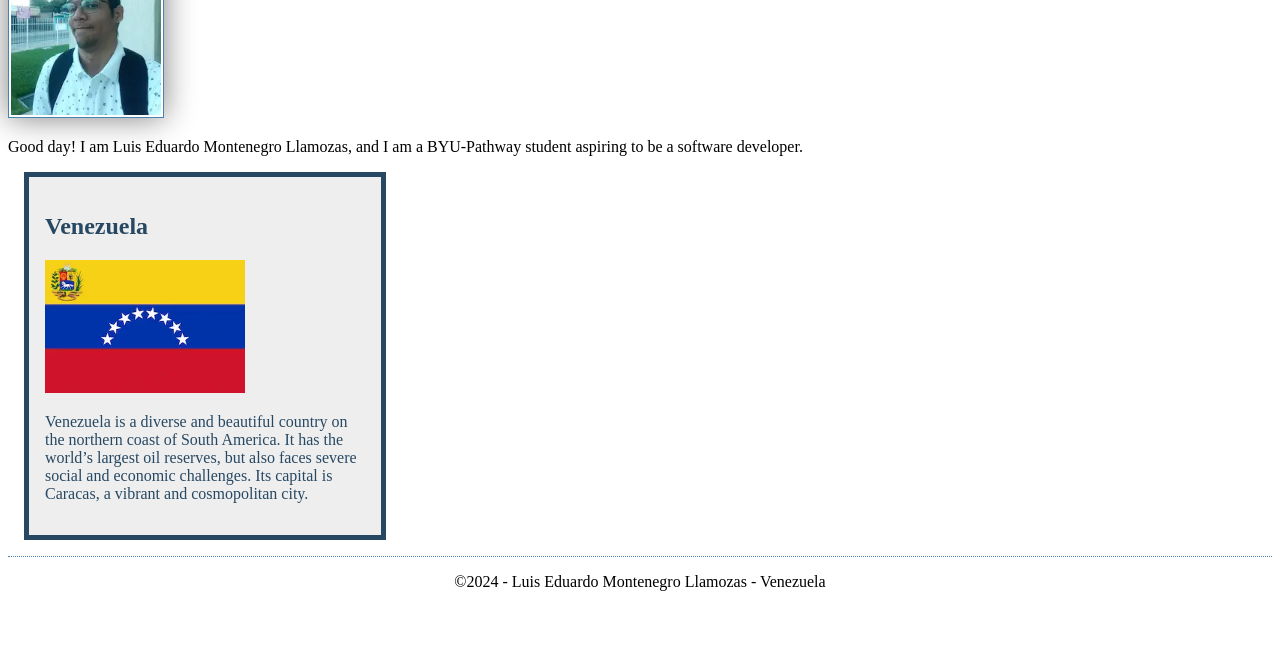
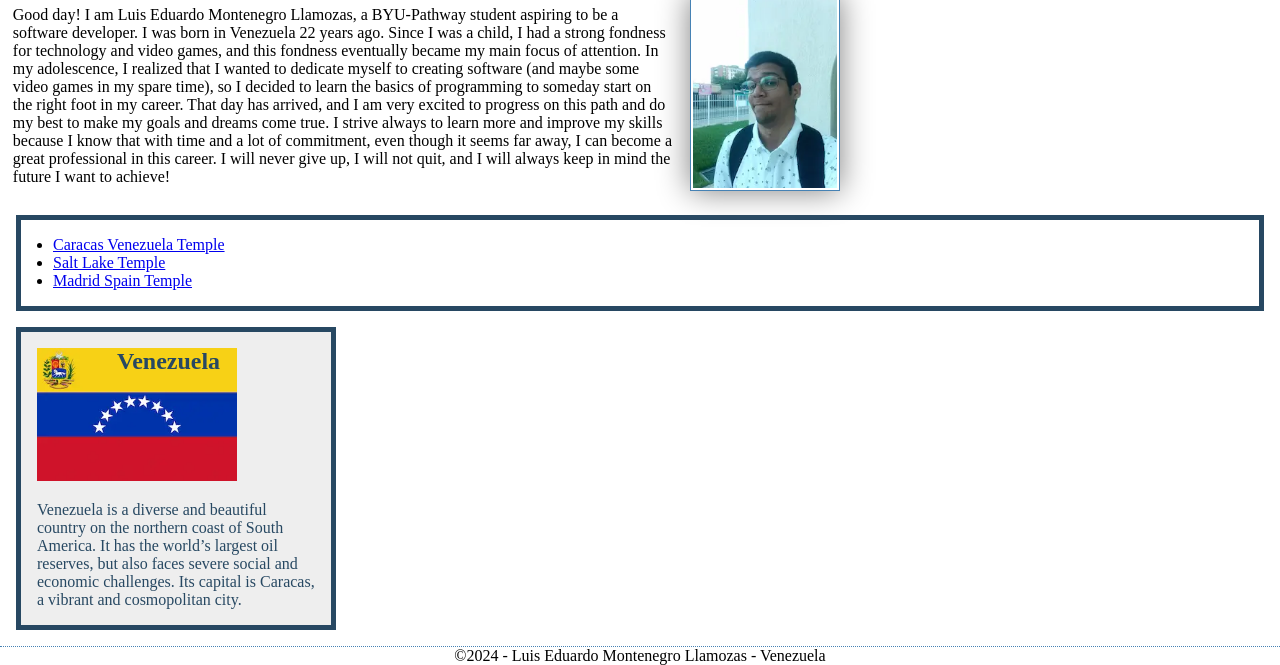
Before and after one commit to devlmon/wdd130, a plain HTML site: page index.html in a window 1280 px wide. Shown: the part 370-1035 px from the top of the page. Before the commit the page ends 977 px from the top, so only its background shows below. Drawn offline with Linux system fonts and the light colour scheme.

Commit message:
Enhancing My Course Home Page

```diff
--- a/index.html
+++ b/index.html
@@ -14,14 +14,21 @@
                 <a href="#">Home</a>
                 <a href="wwr/">Rafting Website</a>
                 <a href="wwr/site-plan-rafting.html">Rafting Site Plan</a>
+                <a href="https://www.linkedin.com/in/luismon7/">Linkedin</a>
+                <a href="https://www.facebook.com/profile.php?id=100026697831970">Facebook</a>
             </nav>
         </header>
         <main>
             <h1>Luis Eduardo Montenegro Llamozas | WDD 130</h1>
             <img src="images/profile.webp" alt="Self-portrait of Luis Montenegro" width="200">
-            <p>Good day! I am Luis Eduardo Montenegro Llamozas, and I am a BYU-Pathway student aspiring to be a software developer.</p>
+            <p>Good day! I am Luis Eduardo Montenegro Llamozas, a BYU-Pathway student aspiring to be a software developer. I was born in Venezuela 22 years ago. Since I was a child, I had a strong fondness for technology and video games, and this fondness eventually became my main focus of attention. In my adolescence, I realized that I wanted to dedicate myself to creating software (and maybe some video games in my spare time), so I decided to learn the basics of programming to someday start on the right foot in my career. That day has arrived, and I am very excited to progress on this path and do my best to make my goals and dreams come true. I strive always to learn more and improve my skills because I know that with time and a lot of commitment, even though it seems far away, I can become a great professional in this career. I will never give up, I will not quit, and I will always keep in mind the future I want to achieve!</p>
         </main>
-        <aside>
+        <ul class="box indent">
+            <li><a href="https://www.churchofjesuschrist.org/temples/details/caracas-venezuela-temple?lang=eng" target="_blank">Caracas Venezuela Temple</a></li>
+            <li><a href="https://www.churchofjesuschrist.org/temples/details/salt-lake-temple?lang=eng" target="_blank">Salt Lake Temple</a></li>
+            <li><a href="https://www.churchofjesuschrist.org/temples/details/madrid-spain-temple?lang=eng" target="_blank">Madrid Spain Temple</a></li>
+        </ul>
+        <aside class="box">
             <h2>Venezuela</h2>
             <img src="images/vnzl.webp" alt="flag of venezuela">
             <p>Venezuela is a diverse and beautiful country on the northern coast of South America. It has the world’s largest oil reserves, but also faces severe social and economic challenges. Its capital is Caracas, a vibrant and cosmopolitan city.</p>
@@ -30,4 +37,5 @@
             <p>&copy;2024 - Luis Eduardo Montenegro Llamozas - Venezuela</p>
         </footer>
     </body>
+    <!--03/14/2024 Noon-->
 </html>
--- a/styles/styles.css
+++ b/styles/styles.css
@@ -1,3 +1,9 @@
+* {
+    margin: 0;
+    padding: 0;
+    box-sizing: border-box;
+}
+
 nav {
     background-color: steelblue;
     padding: 10px;
@@ -11,6 +17,7 @@ nav a {
 
 h1 {
     color: steelblue;
+    padding: .5rem;
 }
 
 main img {
@@ -18,11 +25,13 @@ main img {
     height: auto;
     border: 1px solid steelblue;
     padding: 2px;
+    margin: 0 0 1rem 1rem;
     box-shadow: 0 0 30px rgba(128, 128, 128, 1);
+    float: right;
 }
 
-p {
-    padding: 0;
+main p {
+    padding: .8rem;
 }
 
 main {
@@ -31,16 +40,20 @@ main {
 
 aside {
     width: 20rem;
-    margin: 1rem;
-    border: 5px solid #274862;
-    padding: 1rem;
     background-color: #eee;
     color: #274862;
+    position: relative;
 }
 
 aside img {
     width: 200px;
     height: auto;
+    margin: 0 0 1rem 0;
+}
+
+aside h2 {
+    position: absolute;
+    left: 6rem;
 }
 
 footer {
@@ -48,3 +61,15 @@ footer {
     border-top: 1px dotted steelblue;
     text-align: center;
 }
+
+/* Class Selectors */
+
+.box {
+    margin: 1rem;
+    border: 5px solid #274862;
+    padding: 1rem;
+}
+
+.indent {
+    padding-left: 2rem;
+}
```
